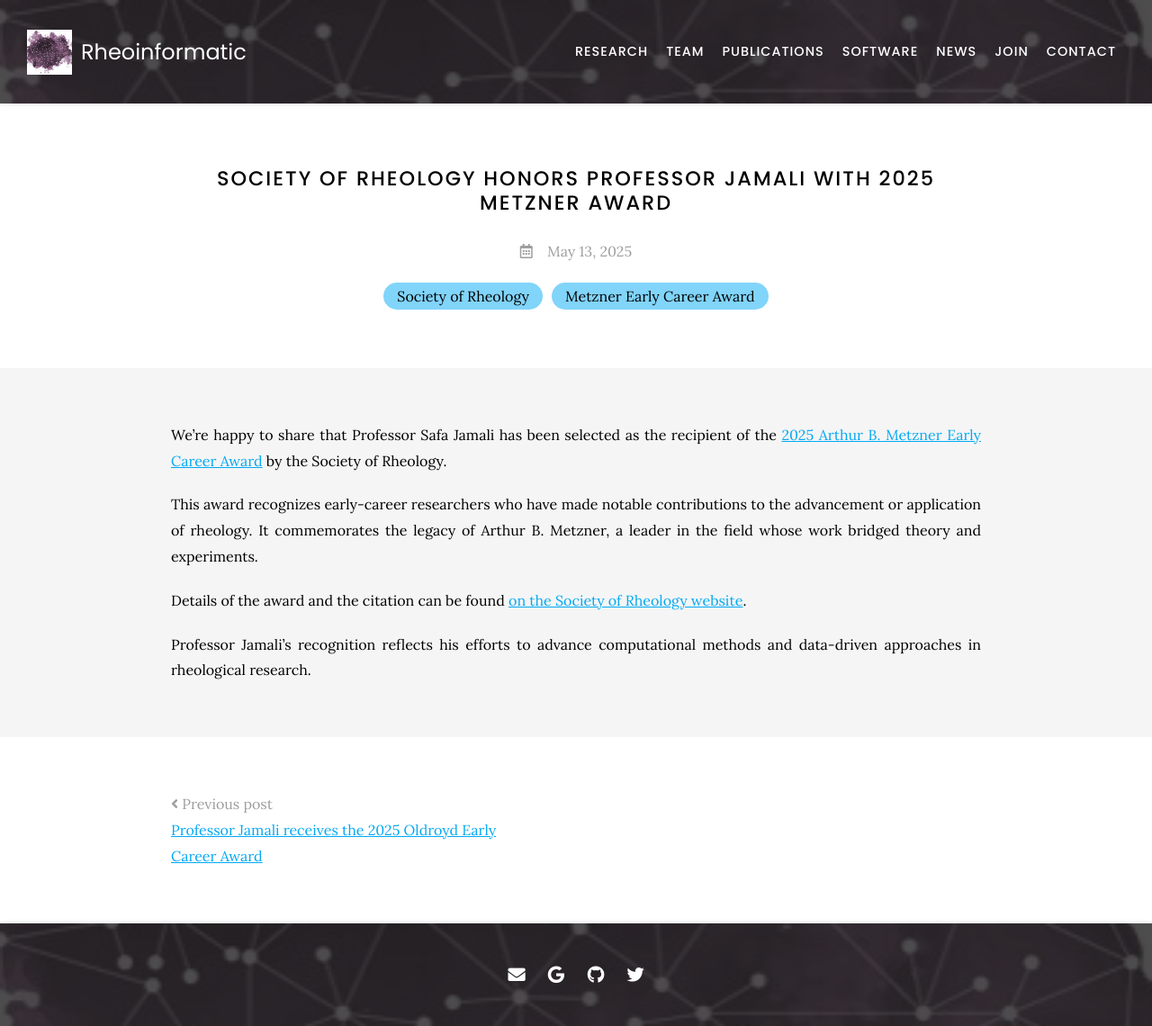
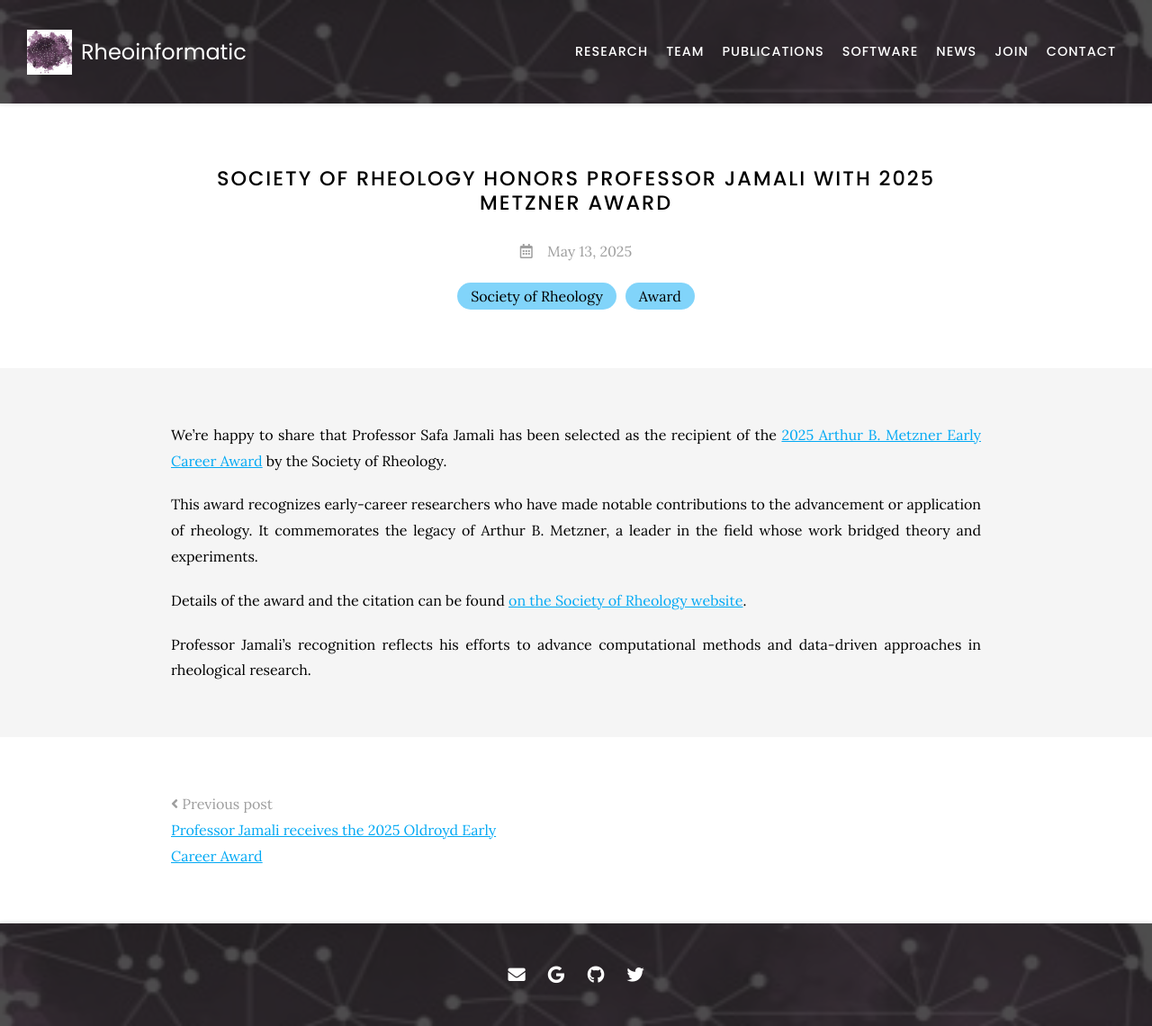
Before and after one commit to procf/procf.github.io, a Jekyll site: the page built from _posts/2025-05-13-Safa-Metzner-award.md, in a window 1280 px wide. Shown: the whole page at 90% size. Built offline with Jekyll 4.4.1, drawn with Linux system fonts in a browser that asks for light colours; nearby versions of some CDN libraries.

Commit message:
Update 2025-05-13-Safa-Metzner-award.md

```diff
--- a/_posts/2025-05-13-Safa-Metzner-award.md
+++ b/_posts/2025-05-13-Safa-Metzner-award.md
@@ -2,7 +2,7 @@
 title: Society of Rheology honors Professor Jamali with 2025 Metzner Award
 tags:
 - Society of Rheology
-- Metzner Early Career Award
+- Award
 author:
 member: safa-jamali
 image:
```
